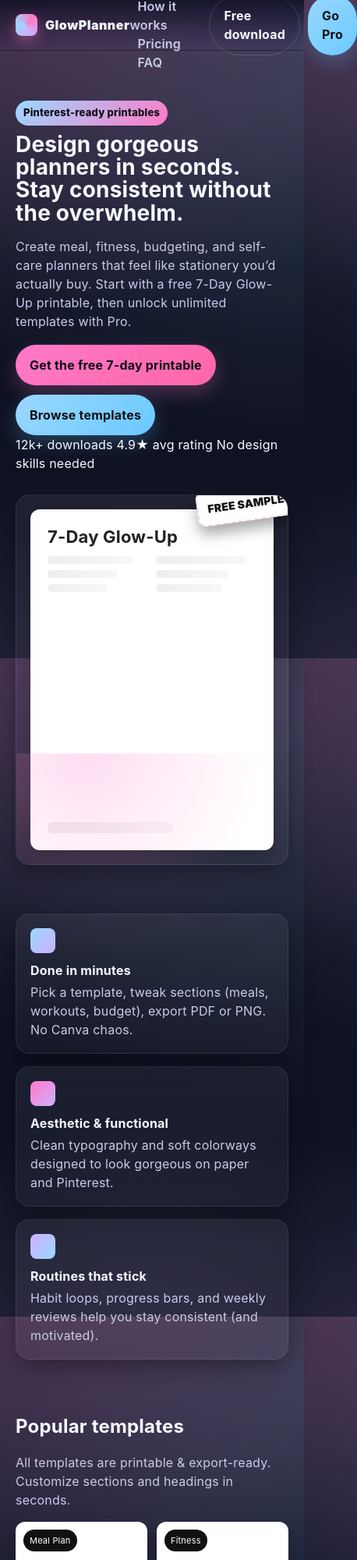
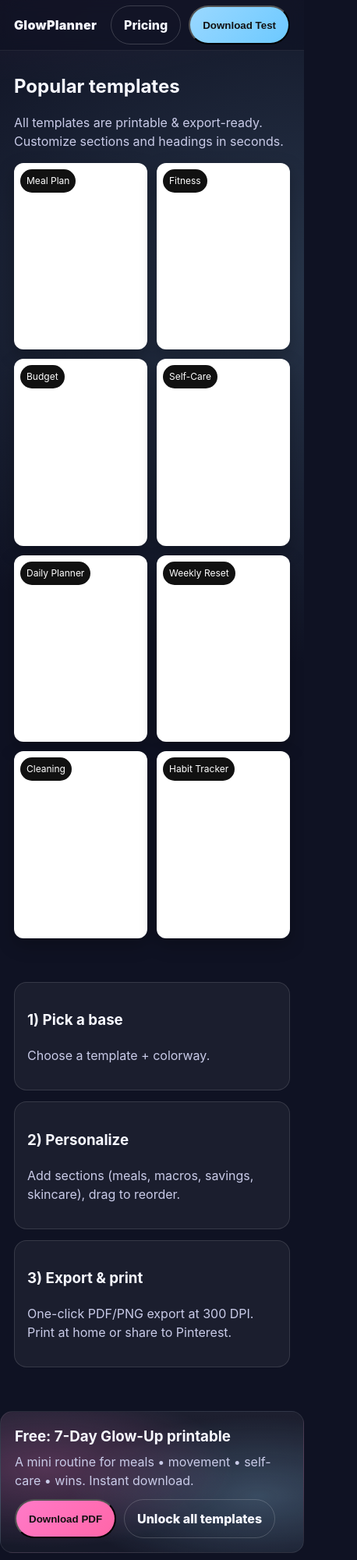
Before and after one commit to autin2/glowplannerepo, a website: page pintrestplanner/index.html in a window 390 px wide. Shown: the top 2000 px of the page at 78% size, 458 px wide, since content can reach past the window. Drawn offline with Linux system fonts and the light colour scheme.

Commit message:
Update index.html

```diff
--- a/pintrestplanner/index.html
+++ b/pintrestplanner/index.html
@@ -3,108 +3,76 @@
 <head>
   <meta charset="utf-8"/>
   <meta name="viewport" content="width=device-width, initial-scale=1"/>
-  <title>GlowPlanner — Aesthetic Printable Planners You’ll Actually Use</title>
-  <meta name="description" content="Design gorgeous, hyper-practical planners in seconds. Grab the free 7-Day Glow-Up printable, then unlock unlimited templates, themes, and exports."/>
-  <link rel="canonical" href="https://example.com/"/>
-  <link rel="stylesheet" href="style.css"/>
+  <title>GlowPlanner</title>
+  <meta name="description" content="Printable planners that are actually pretty and practical."/>
+  <style>
+    :root{
+      --bg:#0f1223; --text:#f7f8ff; --muted:#c9cbe8;
+      --card:rgba(255,255,255,.05); --line:rgba(255,255,255,.12);
+      --primary:#ff7ac8; --secondary:#9ad8ff; --radius:16px; --max:1100px;
+    }
+    *{box-sizing:border-box}
+    body{margin:0;background:
+      radial-gradient(1200px 800px at 10% -10%,rgba(255,122,200,.22),transparent 60%),
+      radial-gradient(1200px 800px at 110% 10%,rgba(154,216,255,.18),transparent 60%),
+      #0f1223;color:var(--text);font:16px/1.5 ui-sans-serif,Inter,system-ui}
+    .container{max-width:var(--max);margin:0 auto;padding:0 18px}
+    header{position:sticky;top:0;background:rgba(15,18,35,.7);backdrop-filter:blur(8px);
+      border-bottom:1px solid rgba(255,255,255,.08)}
+    .nav{display:flex;align-items:center;justify-content:space-between;height:64px}
+    .brand{font-weight:900;letter-spacing:.3px}
+    .btn{display:inline-flex;align-items:center;justify-content:center;padding:12px 16px;
+      border-radius:999px;font-weight:800;text-decoration:none;color:#111;background:
+      linear-gradient(135deg,var(--primary),#ff66a8)}
+    .btn.outline{background:transparent;border:1px solid rgba(255,255,255,.18);color:var(--text)}
+    .btn.secondary{background:linear-gradient(135deg,var(--secondary),#6cc9ff)}
+    h1,h2{margin:0 0 8px}
+    .muted{color:var(--muted)}
+    section{padding:28px 0}
+    .card{background:var(--card);border:1px solid var(--line);border-radius:var(--radius);padding:16px}
+    .grid-2{display:grid;grid-template-columns:1fr 1fr;gap:14px}
+    .grid-3{display:grid;grid-template-columns:repeat(3,1fr);gap:14px}
+    .grid-4{display:grid;grid-template-columns:repeat(4,1fr);gap:12px}
+    .thumb{background:#fff;border-radius:12px;aspect-ratio:5/7;position:relative;box-shadow:0 8px 22px rgba(0,0,0,.25)}
+    .tag{position:absolute;top:8px;left:8px;background:#111;color:#fff;font-size:12px;padding:6px 8px;border-radius:999px}
+    .price{position:relative}
+    .ribbon{position:absolute;top:10px;right:10px;background:linear-gradient(135deg,var(--primary),#ff66a8);
+      color:#111;font-weight:900;padding:6px 10px;border-radius:999px;font-size:12px}
+    .p-num{font-size:32px;font-weight:900}
+    .cta-band{background:
+      radial-gradient(400px 170px at 15% 40%, rgba(255,122,200,.25), transparent 60%),
+      radial-gradient(400px 170px at 85% 60%, rgba(154,216,255,.25), transparent 60%),
+      linear-gradient(180deg, rgba(255,255,255,.06), rgba(255,255,255,.03));
+      border:1px solid rgba(255,255,255,.08);border-radius:var(--radius);padding:18px}
+    .row{display:flex;gap:12px;align-items:center;justify-content:space-between;flex-wrap:wrap}
+    details{background:var(--card);border:1px solid var(--line);border-radius:12px;padding:12px 14px}
+    summary{cursor:pointer;font-weight:900}
+    footer{padding:22px 0;color:var(--muted);border-top:1px solid rgba(255,255,255,.08)}
+    @media (max-width:900px){
+      .grid-4{grid-template-columns:repeat(2,1fr)}
+      .grid-3{grid-template-columns:1fr}
+      .grid-2{grid-template-columns:1fr}
+    }
+  </style>
 </head>
 <body>
-  <header class="nav">
-    <div class="container nav-inner">
-      <div class="brand">
-        <div class="logo" aria-hidden="true"></div>
-        <span>GlowPlanner</span>
-      </div>
-      <nav class="nav-links" aria-label="Main">
-        <a href="#templates">Templates</a>
-        <a href="#how">How it works</a>
-        <a href="#pricing">Pricing</a>
-        <a href="#faq">FAQ</a>
-      </nav>
-      <div class="nav-cta">
-        <a class="btn ghost" href="#free">Free download</a>
-        <a class="btn secondary" href="#pricing">Go Pro</a>
+  <header>
+    <div class="container nav">
+      <div class="brand">GlowPlanner</div>
+      <div style="display:flex;gap:10px">
+        <a class="btn outline" href="#pricing">Pricing</a>
+        <button class="btn secondary" id="btnTest">Download Test</button>
       </div>
     </div>
   </header>
 
   <main>
-    <!-- HERO -->
-    <section class="hero">
-      <div class="container hero-grid">
-        <div>
-          <span class="badge">Pinterest-ready printables</span>
-          <h1>Design gorgeous planners in seconds.<br/>Stay consistent without the overwhelm.</h1>
-          <p>Create meal, fitness, budgeting, and self-care planners that feel like stationery you’d actually buy. Start with a free 7-Day Glow-Up printable, then unlock unlimited templates with Pro.</p>
-          <div class="actions">
-            <a class="btn" href="#free">Get the free 7-day printable</a>
-            <a class="btn secondary" href="#templates">Browse templates</a>
-          </div>
-          <div class="trust">
-            <div class="avatars" aria-hidden="true">
-              <div class="avatar" style="background-image:linear-gradient(#fce,#ffa)"></div>
-              <div class="avatar" style="background-image:linear-gradient(#ccf,#cfc)"></div>
-              <div class="avatar" style="background-image:linear-gradient(#ddd,#fff)"></div>
-              <div class="avatar" style="background-image:linear-gradient(#eef,#cff)"></div>
-            </div>
-            <div class="kpis">
-              <span class="k">12k+ downloads</span>
-              <span class="k">4.9★ avg rating</span>
-              <span class="k">No design skills needed</span>
-            </div>
-          </div>
-        </div>
-
-        <div class="mock" aria-label="Planner preview mockup">
-          <div class="sticker">FREE SAMPLE</div>
-          <div class="sheet">
-            <h3>7-Day Glow-Up</h3>
-            <div class="grid">
-              <div>
-                <div class="line" style="width:85%"></div>
-                <div class="line" style="width:70%; margin-top:8px"></div>
-                <div class="line" style="width:60%; margin-top:8px"></div>
-              </div>
-              <div>
-                <div class="line" style="width:90%"></div>
-                <div class="line" style="width:72%; margin-top:8px"></div>
-                <div class="line" style="width:66%; margin-top:8px"></div>
-              </div>
-            </div>
-            <div class="line" style="height:14px; width:60%"></div>
-          </div>
-          <div class="sparkle" aria-hidden="true"></div>
-        </div>
-      </div>
-    </section>
-
-    <!-- VALUE CARDS -->
-    <section class="section">
-      <div class="container cards">
-        <div class="card">
-          <div class="ic" aria-hidden="true"></div>
-          <h4>Done in minutes</h4>
-          <p>Pick a template, tweak sections (meals, workouts, budget), export PDF or PNG. No Canva chaos.</p>
-        </div>
-        <div class="card">
-          <div class="ic" aria-hidden="true" style="background:linear-gradient(135deg,var(--primary),var(--accent))"></div>
-          <h4>Aesthetic & functional</h4>
-          <p>Clean typography and soft colorways designed to look gorgeous on paper and Pinterest.</p>
-        </div>
-        <div class="card">
-          <div class="ic" aria-hidden="true" style="background:linear-gradient(135deg,var(--accent),var(--primary-2))"></div>
-          <h4>Routines that stick</h4>
-          <p>Habit loops, progress bars, and weekly reviews help you stay consistent (and motivated).</p>
-        </div>
-      </div>
-    </section>
-
-    <!-- TEMPLATES -->
-    <section id="templates" class="section">
+    <!-- Templates -->
+    <section id="templates">
       <div class="container">
-        <h2 style="margin:0 0 8px">Popular templates</h2>
+        <h2>Popular templates</h2>
         <p class="muted">All templates are printable & export-ready. Customize sections and headings in seconds.</p>
-        <div class="templates">
+        <div class="grid-4">
           <div class="thumb"><span class="tag">Meal Plan</span></div>
           <div class="thumb"><span class="tag">Fitness</span></div>
           <div class="thumb"><span class="tag">Budget</span></div>
@@ -117,44 +85,44 @@
       </div>
     </section>
 
-    <!-- HOW IT WORKS -->
-    <section id="how" class="section">
-      <div class="container how">
-        <div class="step"><b>1) Pick a base</b>Choose a template + colorway.</div>
-        <div class="step"><b>2) Personalize</b>Add sections (meals, macros, savings, skincare), drag to reorder.</div>
-        <div class="step"><b>3) Export & print</b>One-click PDF/PNG export at 300 DPI. Print at home or share to Pinterest.</div>
+    <!-- How it works -->
+    <section id="how">
+      <div class="container grid-3">
+        <div class="card"><h3>1) Pick a base</h3><p class="muted">Choose a template + colorway.</p></div>
+        <div class="card"><h3>2) Personalize</h3><p class="muted">Add sections (meals, macros, savings, skincare), drag to reorder.</p></div>
+        <div class="card"><h3>3) Export & print</h3><p class="muted">One-click PDF/PNG export at 300 DPI. Print at home or share to Pinterest.</p></div>
       </div>
     </section>
 
-    <!-- FREEBIE CTA -->
-    <section id="free" class="section">
+    <!-- Freebie -->
+    <section id="free">
       <div class="container cta-band">
         <div class="row">
           <div>
-            <h3 class="tight">Free: 7-Day Glow-Up printable</h3>
-            <p class="fine">A mini routine for meals • movement • self-care • wins. Instant download.</p>
+            <h3 style="margin:0 0 6px">Free: 7-Day Glow-Up printable</h3>
+            <p class="muted" style="margin:0">A mini routine for meals • movement • self-care • wins. Instant download.</p>
           </div>
-          <div class="cta-buttons">
-            <a class="btn" href="#" onclick="fakeDownload(event)">Download PDF</a>
-            <a class="btn ghost" href="#pricing">Unlock all templates</a>
+          <div style="display:flex;gap:10px">
+            <button class="btn" id="btnDownload">Download PDF</button>
+            <a class="btn outline" href="#pricing">Unlock all templates</a>
           </div>
         </div>
       </div>
     </section>
 
-    <!-- SOCIAL PROOF -->
-    <section class="section">
-      <div class="container social-proof">
-        <div class="quote">“Printed the Meal Plan + Budget set. It’s the first time I’ve stuck to both for 3 weeks.”<b>— Maya R.</b></div>
-        <div class="quote">“The layouts are clean, not cluttered. Love the neutral + blush themes.”<b>— Evelyn T.</b></div>
-        <div class="quote">“Exported to Pinterest and it actually got saves?? Instant content.”<b>— Kirsten L.</b></div>
+    <!-- Social proof -->
+    <section id="quotes">
+      <div class="container grid-3">
+        <div class="card">“Printed the Meal Plan + Budget set. It’s the first time I’ve stuck to both for 3 weeks.”<br><b>— Maya R.</b></div>
+        <div class="card">“The layouts are clean, not cluttered. Love the neutral + blush themes.”<br><b>— Evelyn T.</b></div>
+        <div class="card">“Exported to Pinterest and it actually got saves?? Instant content.”<br><b>— Kirsten L.</b></div>
       </div>
     </section>
 
-    <!-- PRICING -->
-    <section id="pricing" class="section">
-      <div class="container pricing">
-        <div class="price">
+    <!-- Pricing -->
+    <section id="pricing">
+      <div class="container grid-2">
+        <div class="card price">
           <h3>Free</h3>
           <div class="p-num">$0</div>
           <ul>
@@ -162,54 +130,42 @@
             <li>2 starter templates</li>
             <li>Basic colors</li>
           </ul>
-          <div class="mt-12"><a class="btn ghost" href="#free">Start free</a></div>
+          <div style="margin-top:10px"><a class="btn outline" href="#free">Start free</a></div>
         </div>
-        <div class="price best">
+        <div class="card price">
           <div class="ribbon">Most Popular</div>
           <h3>Pro</h3>
-          <div class="p-num">$7<span class="per">/mo</span></div>
+          <div class="p-num">$7<span style="font-size:14px">/mo</span></div>
           <ul>
             <li>All templates + new drops</li>
             <li>Unlimited exports (PDF/PNG, 300 DPI)</li>
             <li>Theme packs: Blush • Neutral • Sky • Lilac</li>
             <li>Priority requests & support</li>
           </ul>
-          <div class="mt-12"><a class="btn" href="#" onclick="toCheckout()">Go Pro</a></div>
+          <div style="margin-top:10px"><a class="btn" href="#">Go Pro</a></div>
         </div>
       </div>
     </section>
 
     <!-- FAQ -->
-    <section id="faq" class="section">
-      <div class="container faq">
-        <details>
-          <summary>Can I use this with Pinterest?</summary>
-          <p>Yes. Export PNG at 1000×1500 or 1200×1800 and post as an Idea Pin or standard pin.</p>
-        </details>
-        <details>
-          <summary>Will it work for A4 / Letter?</summary>
-          <p>Exports are vector-sharp and sized for US Letter by default; switch to A4 in export.</p>
-        </details>
-        <details>
-          <summary>Is there a free trial?</summary>
-          <p>Grab the free 7-Day printable anytime. Pro can be cancelled anytime, no lock-in.</p>
-        </details>
-        <details>
-          <summary>Do I need design skills?</summary>
-          <p>No. Templates are pre-styled; you just toggle sections and rename headings.</p>
-        </details>
+    <section id="faq">
+      <div class="container grid-2">
+        <details><summary>Can I use this with Pinterest?</summary><p class="muted">Yes. Export PNG at 1000×1500 or 1200×1800 and post as an Idea Pin or standard pin.</p></details>
+        <details><summary>Will it work for A4 / Letter?</summary><p class="muted">Yes—Letter by default; add A4 in export.</p></details>
+        <details><summary>Is there a free trial?</summary><p class="muted">Free sample anytime. Cancel Pro anytime.</p></details>
+        <details><summary>Do I need design skills?</summary><p class="muted">No. Templates are pre-styled; you just toggle sections and rename headings.</p></details>
       </div>
     </section>
 
-    <!-- FINAL CTA -->
-    <section class="section">
+    <!-- Final CTA -->
+    <section id="final">
       <div class="container">
         <div class="cta-band">
           <div class="row">
-            <h3 class="tight">Ready to make routines stick?</h3>
+            <h3 style="margin:0">Ready to make routines stick?</h3>
             <div>
-              <a class="btn" href="#" onclick="toCheckout()">Get Pro for $7/mo</a>
-              <a class="btn ghost" href="#free">Try free first</a>
+              <a class="btn" href="#pricing">Get Pro for $7/mo</a>
+              <a class="btn outline" href="#free">Try free first</a>
             </div>
           </div>
         </div>
@@ -218,21 +174,32 @@
   </main>
 
   <footer>
-    <div class="container foot">
-      <div class="brand"><div class="logo"></div><span>GlowPlanner</span></div>
-      <div class="fine">© <span id="y"></span> GlowPlanner. Pretty planners, practical habits.</div>
+    <div class="container" style="display:flex;justify-content:space-between;align-items:center;gap:10px;flex-wrap:wrap">
+      <div class="brand">GlowPlanner</div>
+      <div class="muted">© <span id="y"></span></div>
     </div>
   </footer>
 
   <script>
     document.getElementById('y').textContent = new Date().getFullYear();
-    function fakeDownload(e){
-      e.preventDefault();
-      alert("Demo only. Hook this to your PDF generator to deliver the freebie.\nTip: Let Pinterest traffic download free without an email wall, then upsell Pro inside.");
+
+    // Reusable download helper (streams from /api/glowup-pdf)
+    async function downloadPDF(endpoint = '/api/glowup-pdf', filename = '7-day-glow-up.pdf'){
+      try{
+        const res = await fetch(endpoint);
+        if(!res.ok) throw new Error('HTTP '+res.status);
+        const blob = await res.blob();
+        const url = URL.createObjectURL(blob);
+        const a = Object.assign(document.createElement('a'), { href:url, download: filename });
+        document.body.appendChild(a); a.click(); a.remove(); URL.revokeObjectURL(url);
+      }catch(err){
+        alert('Download failed. Make sure your Vercel function at '+endpoint+' is deployed.\n\n'+err);
+      }
     }
-    function toCheckout(){
-      alert("Attach Stripe Checkout here.\nSuggestion: Monthly $7 and Yearly $49 with 14-day refund window.");
-    }
+
+    // Buttons
+    document.getElementById('btnDownload').addEventListener('click', () => downloadPDF());
+    document.getElementById('btnTest').addEventListener('click', () => downloadPDF('/api/glowup-pdf', 'test-glow-up.pdf'));
   </script>
 </body>
 </html>
```
